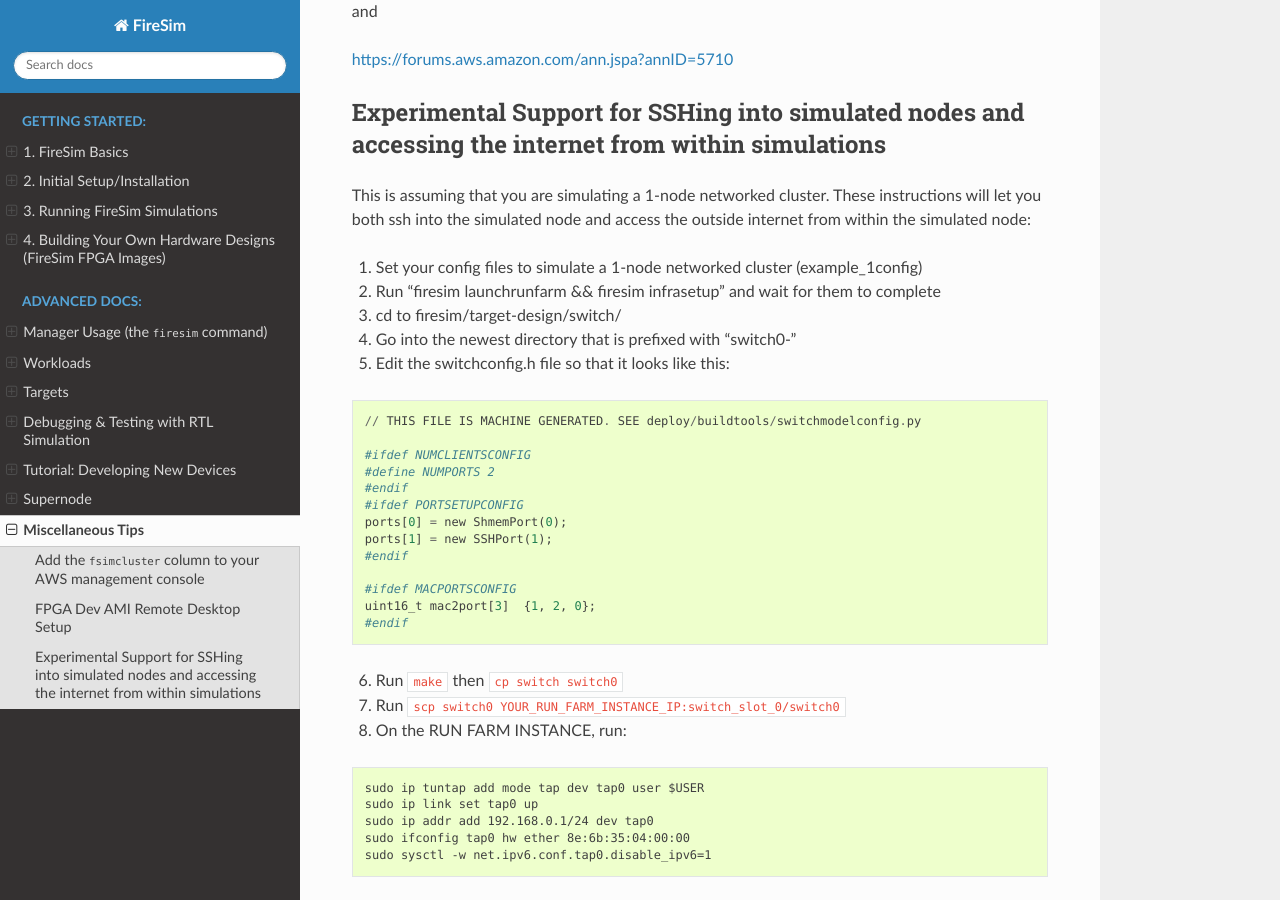
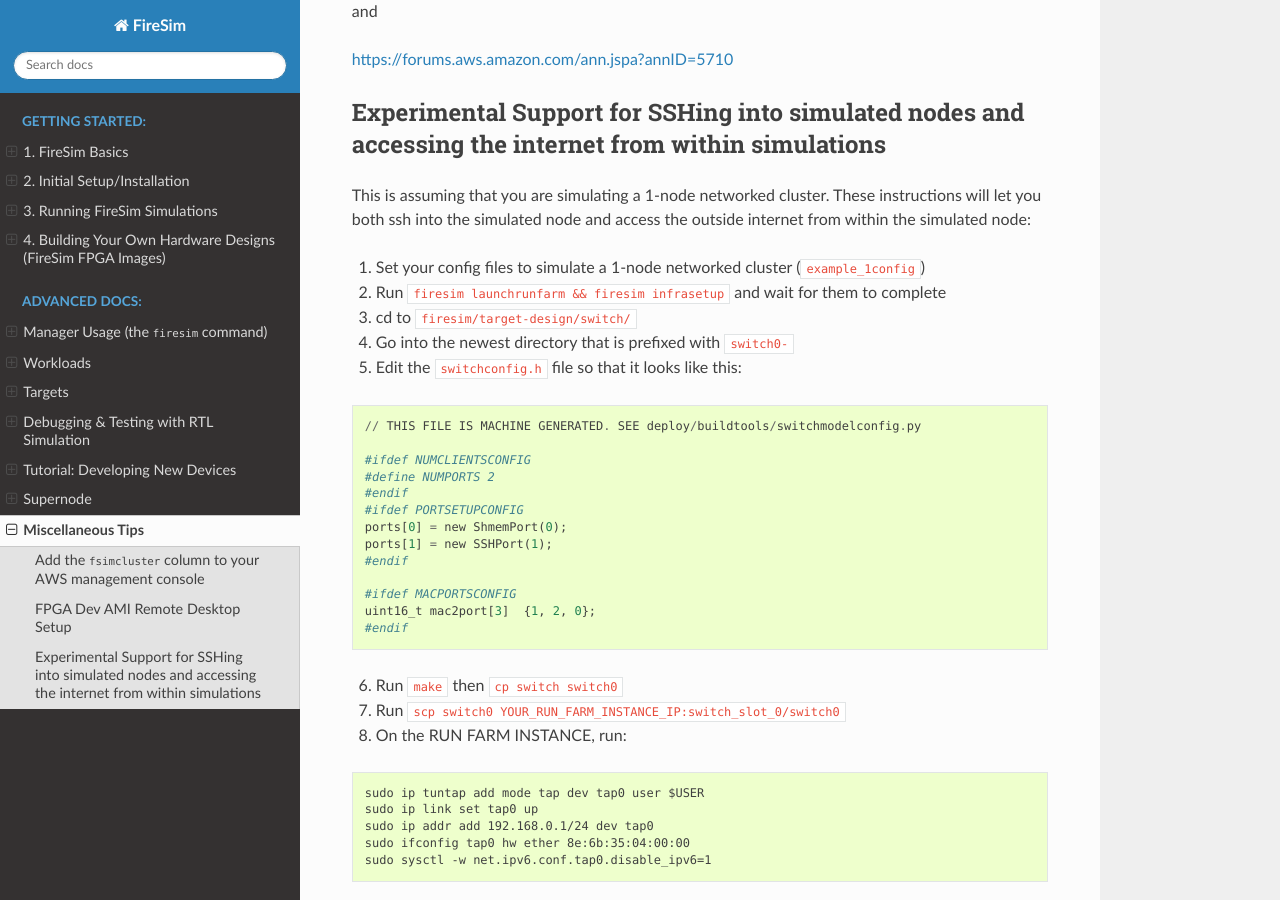
Before and after one commit to firesim/firesim, a Sphinx documentation site: the page built from docs/Advanced-Usage/Miscellaneous-Tips.rst, in a window 1280 px wide and 900 px high, scrolled down 717 px. Built offline with Sphinx 7.4.7 and the Read the Docs theme 2.0.0, drawn with Linux system fonts in a browser that asks for light colours.

Commit message:
cleanup formatting

```diff
--- a/docs/Advanced-Usage/Miscellaneous-Tips.rst
+++ b/docs/Advanced-Usage/Miscellaneous-Tips.rst
@@ -39,11 +39,11 @@ This is assuming that you are simulating a 1-node networked cluster. These instr
 will let you both ssh into the simulated node and access the outside internet from within
 the simulated node:
 
-1. Set your config files to simulate a 1-node networked cluster (example_1config)
-2. Run "firesim launchrunfarm && firesim infrasetup" and wait for them to complete
-3. cd to firesim/target-design/switch/
-4. Go into the newest directory that is prefixed with "switch0-"
-5. Edit the switchconfig.h file so that it looks like this:
+1. Set your config files to simulate a 1-node networked cluster (``example_1config``)
+2. Run ``firesim launchrunfarm && firesim infrasetup`` and wait for them to complete
+3. cd to ``firesim/target-design/switch/``
+4. Go into the newest directory that is prefixed with ``switch0-``
+5. Edit the ``switchconfig.h`` file so that it looks like this:
 
 ::
 
```
